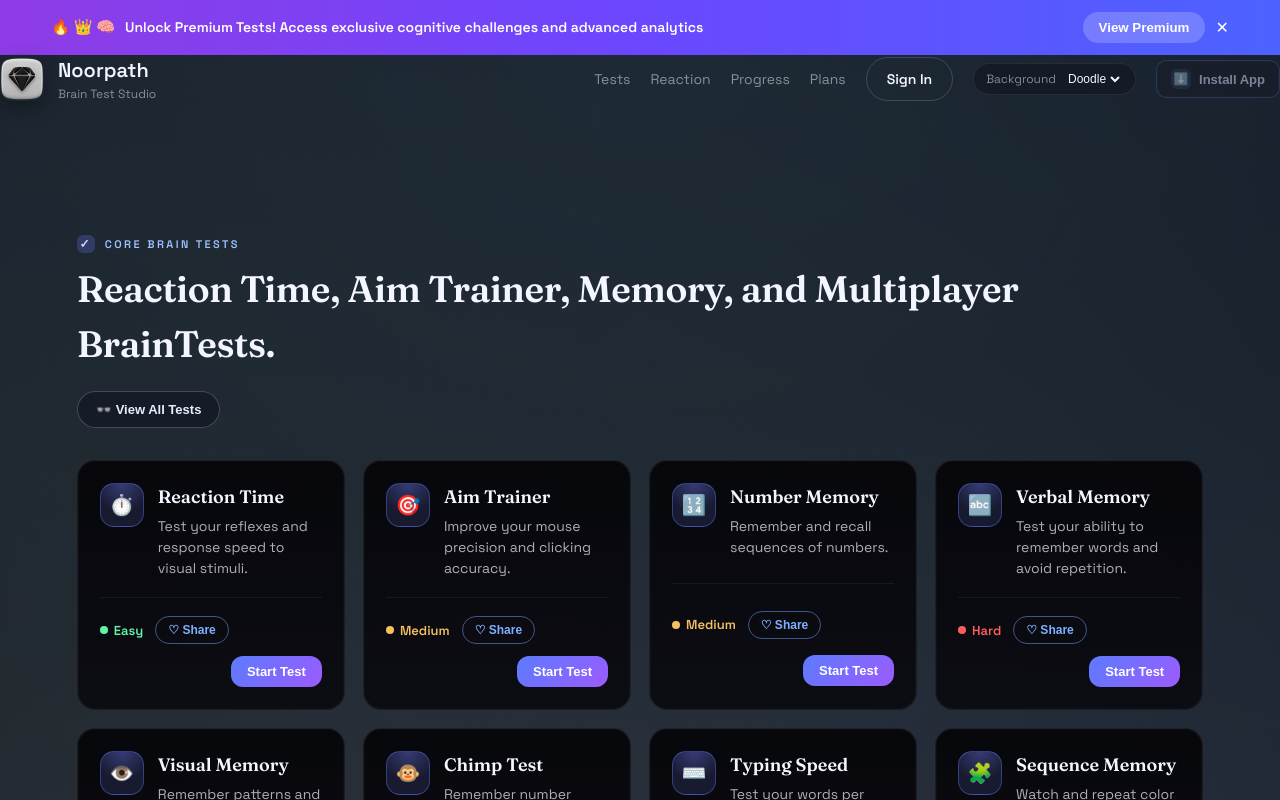
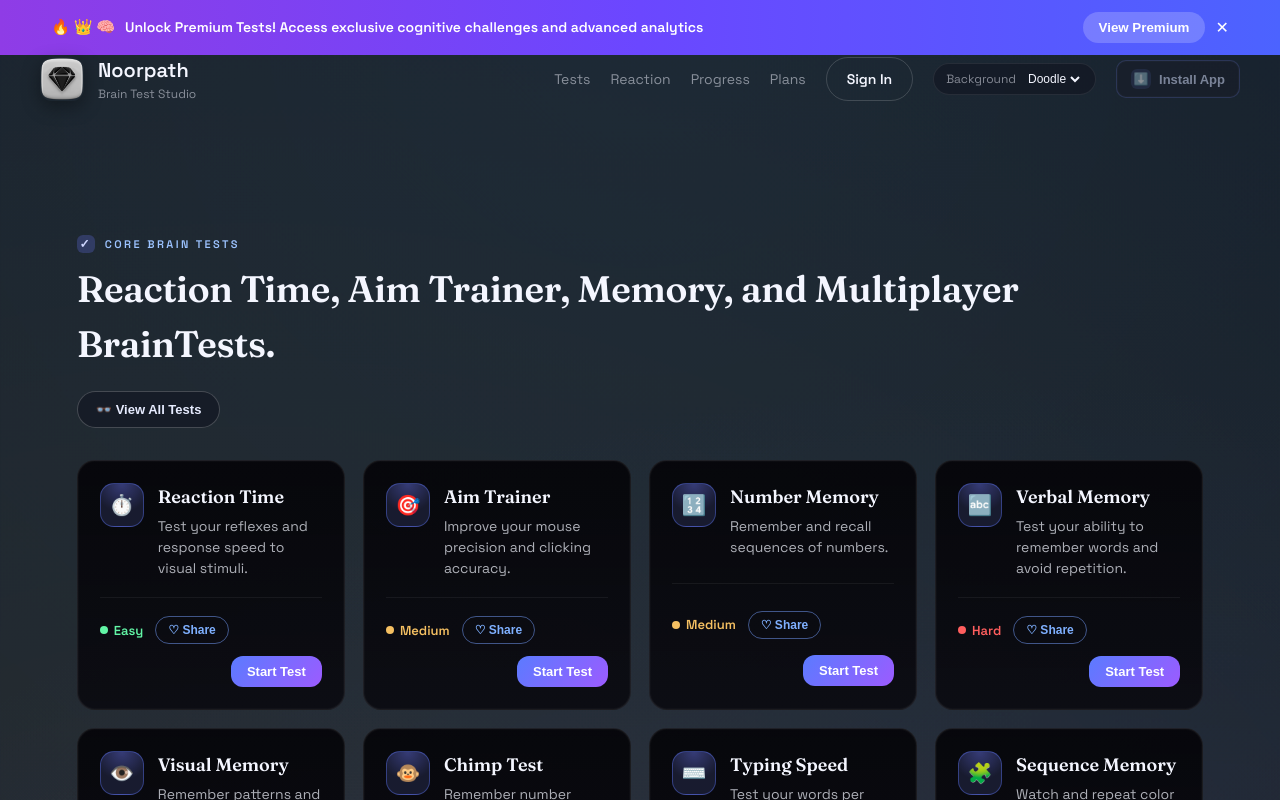
Before and after one commit to savacx/Noorpath, a React (Vite) app: page / in a window 1280 px wide. Shown: the top 800 px of the page. Built offline with nearby package versions, Linux system fonts and the light colour scheme.

Commit message:
Latest updates

```diff
--- a/src/App.css
+++ b/src/App.css
@@ -59,6 +59,10 @@
   padding: 32px clamp(20px, 6vw, 88px) 72px;
   position: relative;
   overflow: hidden;
+}
+
+.site-header {
+  padding: 0 clamp(16px, 4vw, 40px);
 }
 
 .nav {
```
